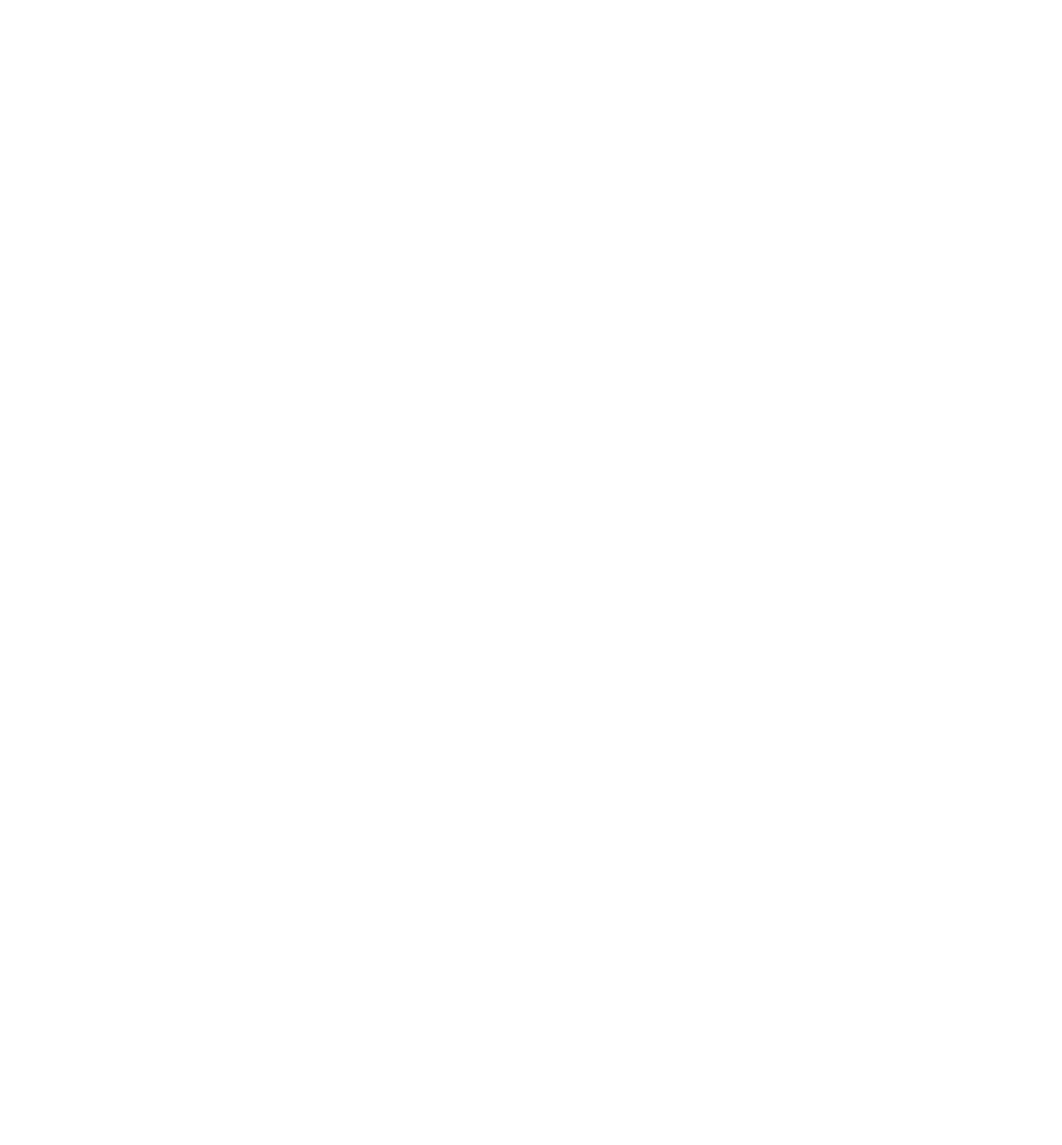
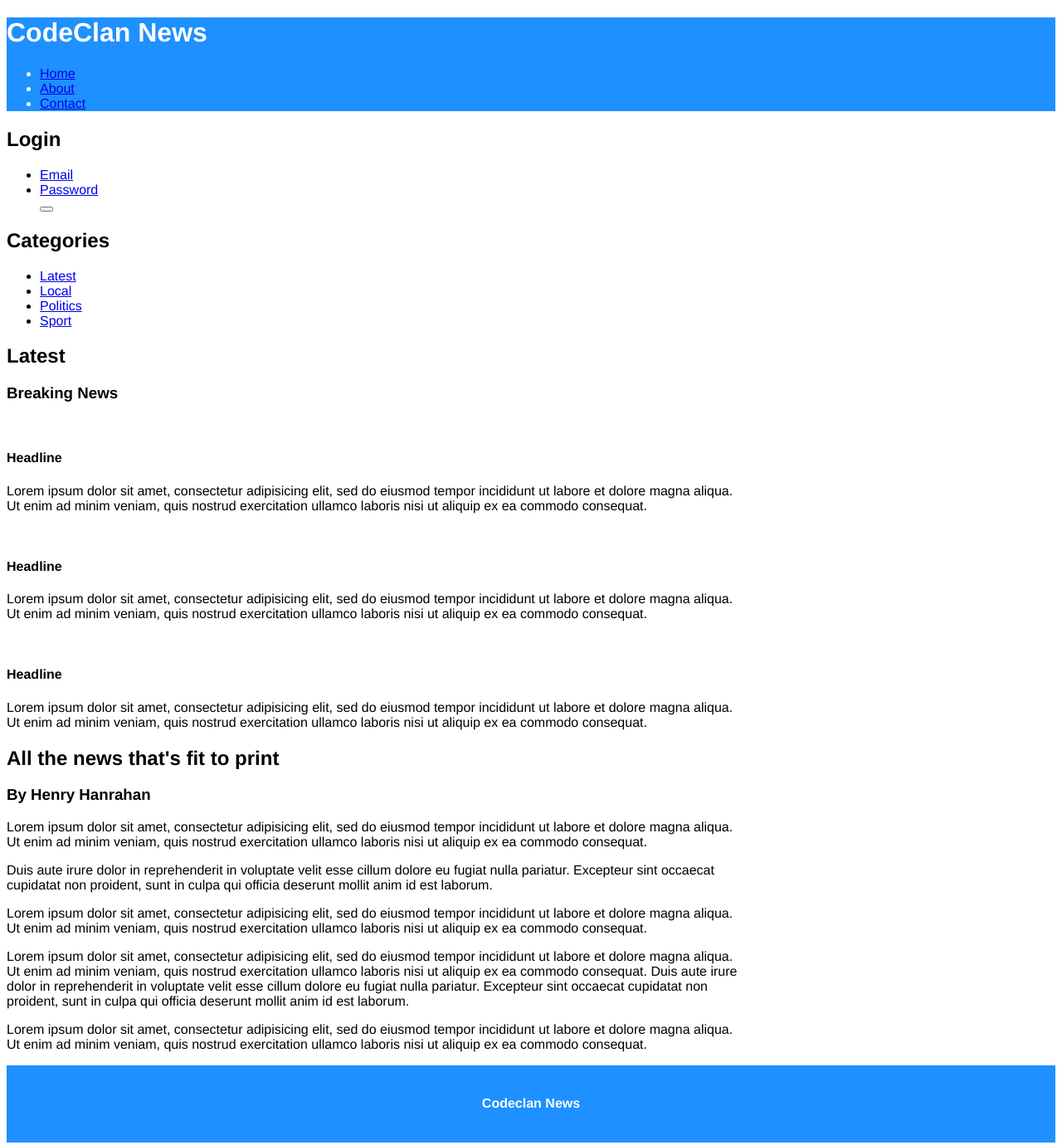
Before and after one commit to Gregor69/W3Monday-hwork, a plain HTML site: page index.html in a window 1280 px wide. Shown: the whole page at 83% size. Before the commit the page ends 800 px from the top, so only its background shows below. Drawn offline with Linux system fonts and the light colour scheme.

Commit message:
homework update

```diff
--- a/index.html
+++ b/index.html
@@ -3,6 +3,7 @@
 <head>
     <meta charset="UTF-8">
     <meta name="viewport" content="width=device-width, initial-scale=1.0">
+    <link rel="stylesheet" href="style.css">
     <title>Document</title>
 </head>
 <body>
@@ -13,9 +14,121 @@
 <head>
     <meta charset="UTF-8">
     <meta name="viewport" content="width=device-width, initial-scale=1.0">
-    <title>Document</title>
+    <title>CodeClan News </title>
 </head>
 <body>
+    <header>
+        <h1 id="logo">CodeClan News</h1>
+        <nav>
+            <ul>
+                <li>
+
+                    <a href="/home">Home</a>
+                </li>
+                <li>
+                    <a href="/about">About</a>
+                </li>
+                <li>
+                    <a href="/contact">Contact</a>
+                </li>
+            </ul>
+        </nav>
+    </header>
+    <main>
+        <aside>
+            <section>
+                <h2>Login</h2>
+                <nav>
+                    <ul>
+                        <li><a href="Email">Email</a></li>
+                        <li><a href="Password">Password</a></li>
+                        <button class="submit"></button>
+                    </ul>
+                </nav>
+
+            </section>
+            <h2>Categories</h2>
+            <nav>
+                <ul>
+                    <li><a href="Latest">Latest</a></li>
+                    <li><a href="Local">Local</a></li>
+                    <li><a href="Politics">Politics</a></li>
+                    <li><a href="Sport">Sport</a></li>
+                </ul>
+            </aside>
+        <article>
+            <hgroup>
+                <h2>Latest</h2>
+                <h3>Breaking News</h3>
+                <main>
+                    <img>
+                    <h4>Headline</h4>
+                    <p>
+                        Lorem ipsum dolor sit amet, consectetur adipisicing elit, sed do eiusmod tempor incididunt ut labore et dolore
+                        magna aliqua. Ut enim ad minim veniam, quis nostrud exercitation ullamco laboris nisi ut aliquip ex ea commodo
+                        consequat.
+                      </p>
+                </main>
+                <main>
+                    <img>
+                    <h4>Headline</h4>
+                    <p>
+                        Lorem ipsum dolor sit amet, consectetur adipisicing elit, sed do eiusmod tempor incididunt ut labore et dolore
+                        magna aliqua. Ut enim ad minim veniam, quis nostrud exercitation ullamco laboris nisi ut aliquip ex ea commodo
+                        consequat.
+                      </p>
+                </main>
+                <main>
+                    <img>
+                    <h4>Headline</h4>
+                    <p>
+                        Lorem ipsum dolor sit amet, consectetur adipisicing elit, sed do eiusmod tempor incididunt ut labore et dolore
+                        magna aliqua. Ut enim ad minim veniam, quis nostrud exercitation ullamco laboris nisi ut aliquip ex ea commodo
+                        consequat.
+                      </p>
+                </main>
+            </hgroup>
+        </article>
+        <article>
+            <hgroup>
+                <h2>All the news that's fit to print</h2>
+                <h3>By Henry Hanrahan</h3>
+            </hgroup>
+            <main>
+                <main>
+                    <p>
+                      Lorem ipsum dolor sit amet, consectetur adipisicing elit, sed do eiusmod tempor incididunt ut labore et dolore
+                      magna aliqua. Ut enim ad minim veniam, quis nostrud exercitation ullamco laboris nisi ut aliquip ex ea commodo
+                      consequat.
+                    </p>
+                    <p>
+                      Duis aute irure dolor in reprehenderit in voluptate velit esse cillum dolore eu fugiat nulla pariatur.
+                      Excepteur sint occaecat cupidatat non proident, sunt in culpa qui officia deserunt mollit anim id est laborum.
+                    </p>
+                    <p>
+                      Lorem ipsum dolor sit amet, consectetur adipisicing elit, sed do eiusmod tempor incididunt ut labore et dolore
+                      magna aliqua. Ut enim ad minim veniam, quis nostrud exercitation ullamco laboris nisi ut aliquip ex ea commodo
+                      consequat.
+                    </p>
+                    <p>
+                      Lorem ipsum dolor sit amet, consectetur adipisicing elit, sed do eiusmod tempor incididunt ut labore et dolore
+                      magna aliqua. Ut enim ad minim veniam, quis nostrud exercitation ullamco laboris nisi ut aliquip ex ea commodo
+                      consequat.
+                      Duis aute irure dolor in reprehenderit in voluptate velit esse cillum dolore eu fugiat nulla pariatur.
+                      Excepteur sint occaecat cupidatat non proident, sunt in culpa qui officia deserunt mollit anim id est laborum.
+                    </p>
+                    <p>
+                      Lorem ipsum dolor sit amet, consectetur adipisicing elit, sed do eiusmod tempor incididunt ut labore et dolore
+                      magna aliqua. Ut enim ad minim veniam, quis nostrud exercitation ullamco laboris nisi ut aliquip ex ea commodo
+                      consequat.
+                    </p>
+                  </main>
+        </article>
+
+    </main>
+    <footer>
+        <h4>Codeclan News</h4>
+    </footer>
 
 </body>
 </html>
--- a/style.css
+++ b/style.css
@@ -0,0 +1,39 @@
+body {
+    margin: 100;
+    font-family: Helvetica, Arial, sans_serif;
+}
+
+body > footer {
+       background-color: dodgerblue;
+       padding: 16px;
+       color: white;
+       text-align: center
+}
+
+body > header {
+    margin: 50;
+    background-color: dodgerblue;
+    color: white;
+    text-align: left
+
+}
+
+nav > header > ul {
+    list-style: none;
+    color: white;
+    text-align: right
+
+}
+
+nav > ul > li > > a {
+    color: white;
+}
+
+body > main > article {
+    margin: 20;
+    width: 70%;
+    text-align: left
+}
+
+
+}
```
